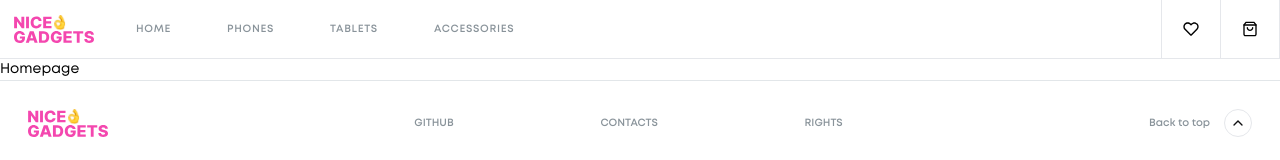
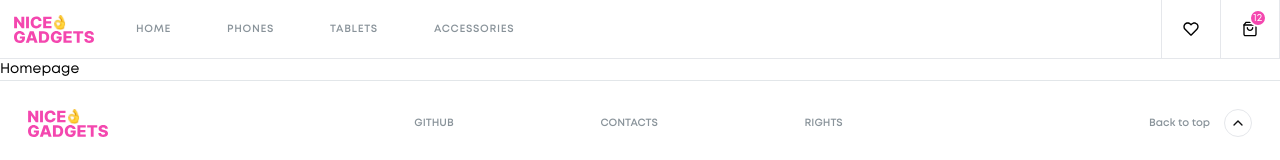
Before and after one commit to fe-nov23-PAKA/phone_catalog, a React (Vite) app: page /#/ in a window 1280 px wide. Shown: the top 160 px of the page. Built offline with nearby package versions, Linux system fonts and the light colour scheme.

Commit message:
add counter in cart icon

```diff
--- a/src/components/Header/Header.tsx
+++ b/src/components/Header/Header.tsx
@@ -85,7 +85,12 @@ export const Header: React.FC<Props> = ({ isMenuOpen, setIsMenuOpen }) => {
             type="button"
             className=" hover:bg-hover-color sm:border-x sm:p-6"
           >
-            <ShoppingBag />
+            <div className="relative">
+              <ShoppingBag />
+              <div className="absolute bottom-3 left-2 h-5 w-5 rounded-full border-2 border-white bg-secondary-accent text-xs text-white">
+                12
+              </div>
+            </div>
           </button>
         </div>
         <button
```
